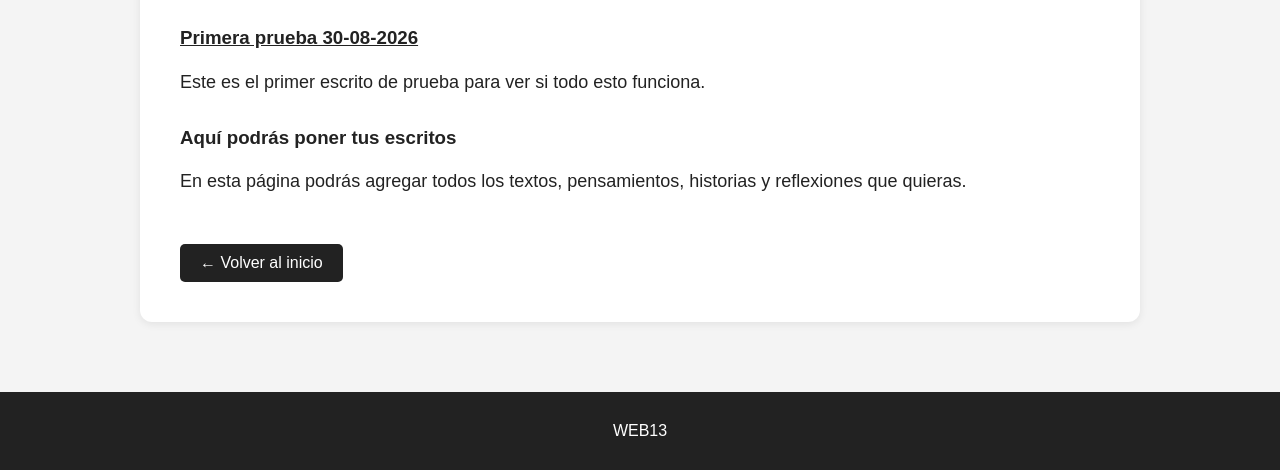
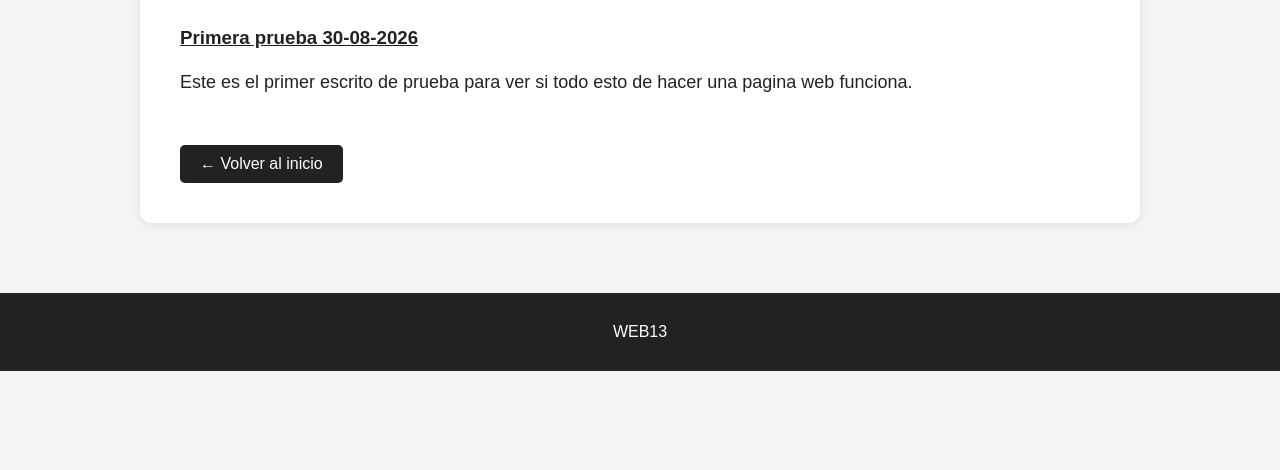
Before and after one commit to web13-m/web13, a plain HTML site: page escritos.html in a window 1280 px wide. Shown: the part 346-816 px from the top of the page. Drawn offline with Linux system fonts and the light colour scheme.

Commit message:
Revise introductory text in escritos.html
Updated text for clarity and removed extra content.

```diff
--- a/escritos.html
+++ b/escritos.html
@@ -132,15 +132,9 @@
 </a>
 
             <p>
-                Este es el primer escrito de prueba para ver si todo esto funciona.
+                Este es el primer escrito de prueba para ver si todo esto de hacer una pagina web funciona.
             </p>
 
-            <h3>Aquí podrás poner tus escritos</h3>
-
-            <p>
-                En esta página podrás agregar todos los textos,
-                pensamientos, historias y reflexiones que quieras.
-            </p>
 
             <a href="index.html" class="volver">
                 ← Volver al inicio
```
